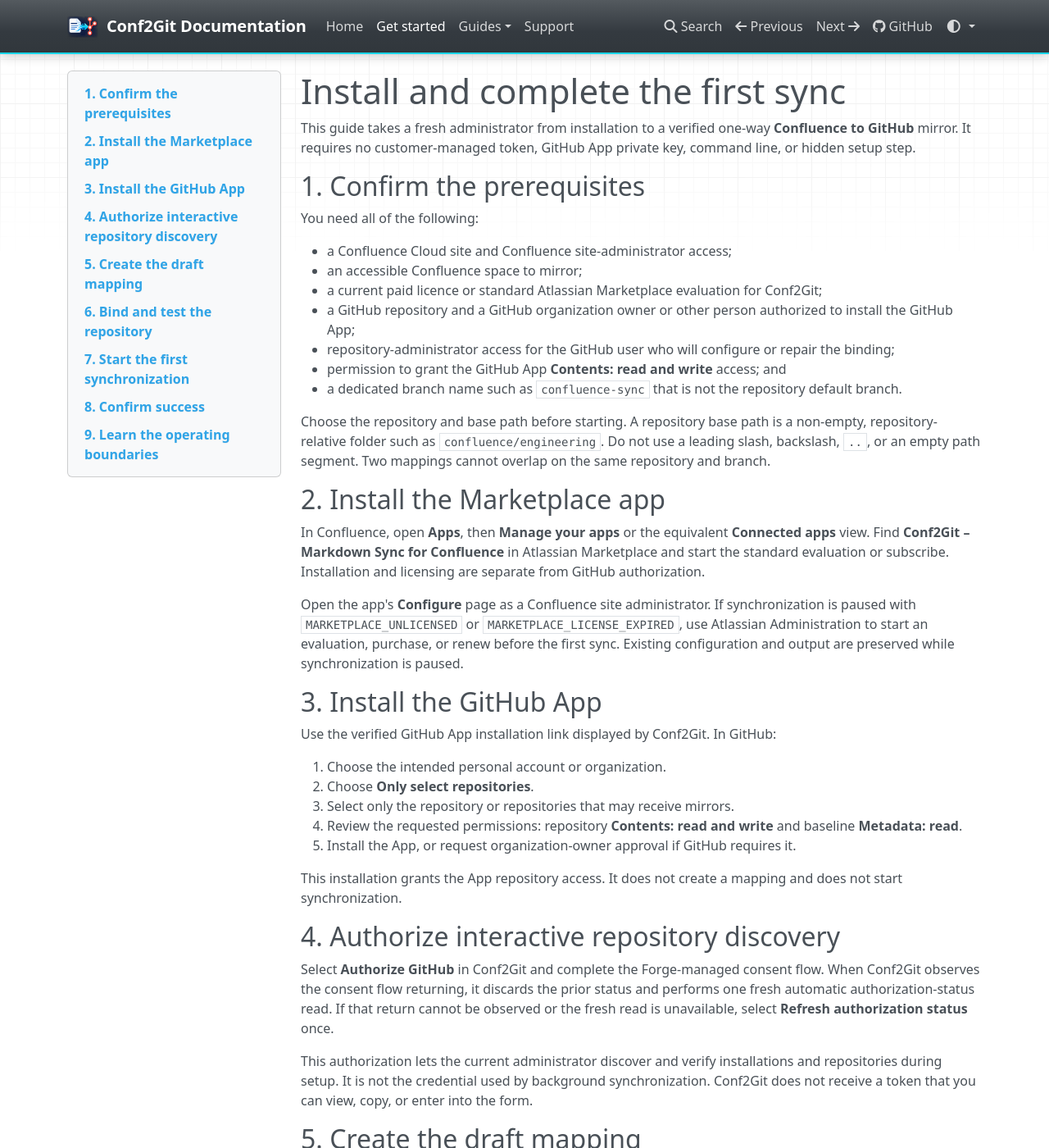
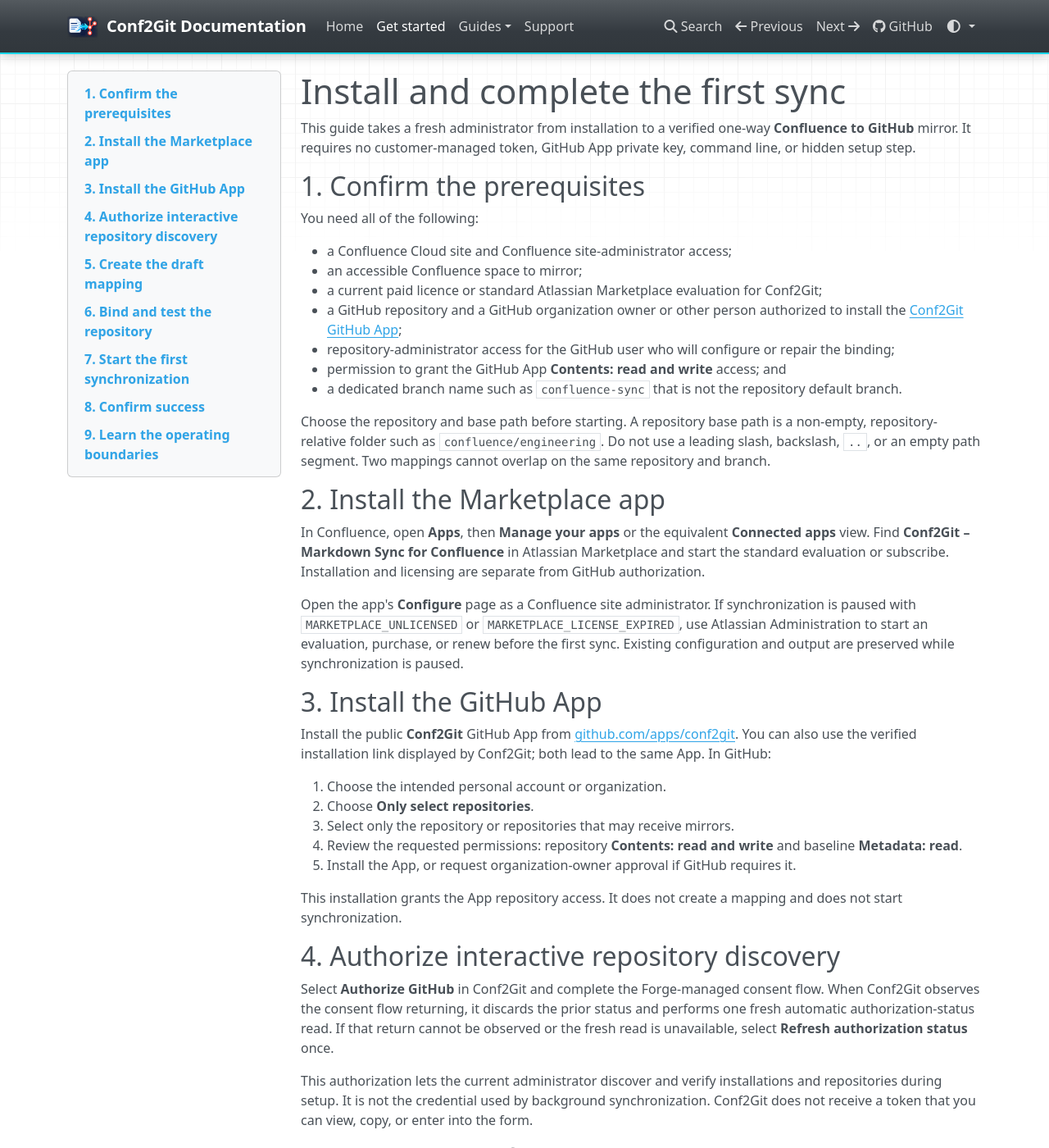
Before and after one commit to magnascale/conf2git-documentation, an MkDocs documentation site: the page built from docs/getting-started.md, in a window 1280 px wide and 1400 px high. Shown: the whole window at 82% size. Built offline with MkDocs 1.6.1, drawn with Linux system fonts in a browser that asks for light colours; nearby versions of some CDN libraries.

Commit message:
docs: link public Conf2Git GitHub App

```diff
--- a/docs/getting-started.md
+++ b/docs/getting-started.md
@@ -12,7 +12,7 @@
 - an accessible Confluence space to mirror;
 - a current paid licence or standard Atlassian Marketplace evaluation for Conf2Git;
 - a GitHub repository and a GitHub organization owner or other person authorized to install the
-  GitHub App;
+  [Conf2Git GitHub App](https://github.com/apps/conf2git);
 - repository-administrator access for the GitHub user who will configure or repair the binding;
 - permission to grant the GitHub App **Contents: read and write** access; and
 - a dedicated branch name such as `confluence-sync` that is not the repository default branch.
@@ -35,7 +35,9 @@
 
 ## 3. Install the GitHub App
 
-Use the verified GitHub App installation link displayed by Conf2Git. In GitHub:
+Install the public **Conf2Git** GitHub App from
+[github.com/apps/conf2git](https://github.com/apps/conf2git). You can also use the verified
+installation link displayed by Conf2Git; both lead to the same App. In GitHub:
 
 1. Choose the intended personal account or organization.
 2. Choose **Only select repositories**.
```
Also changed, not shown: docs/github-authorization.md (+3 -0 lines), docs/index.md (+2 -1 lines), docs/troubleshooting.md (+1 -1 lines).
